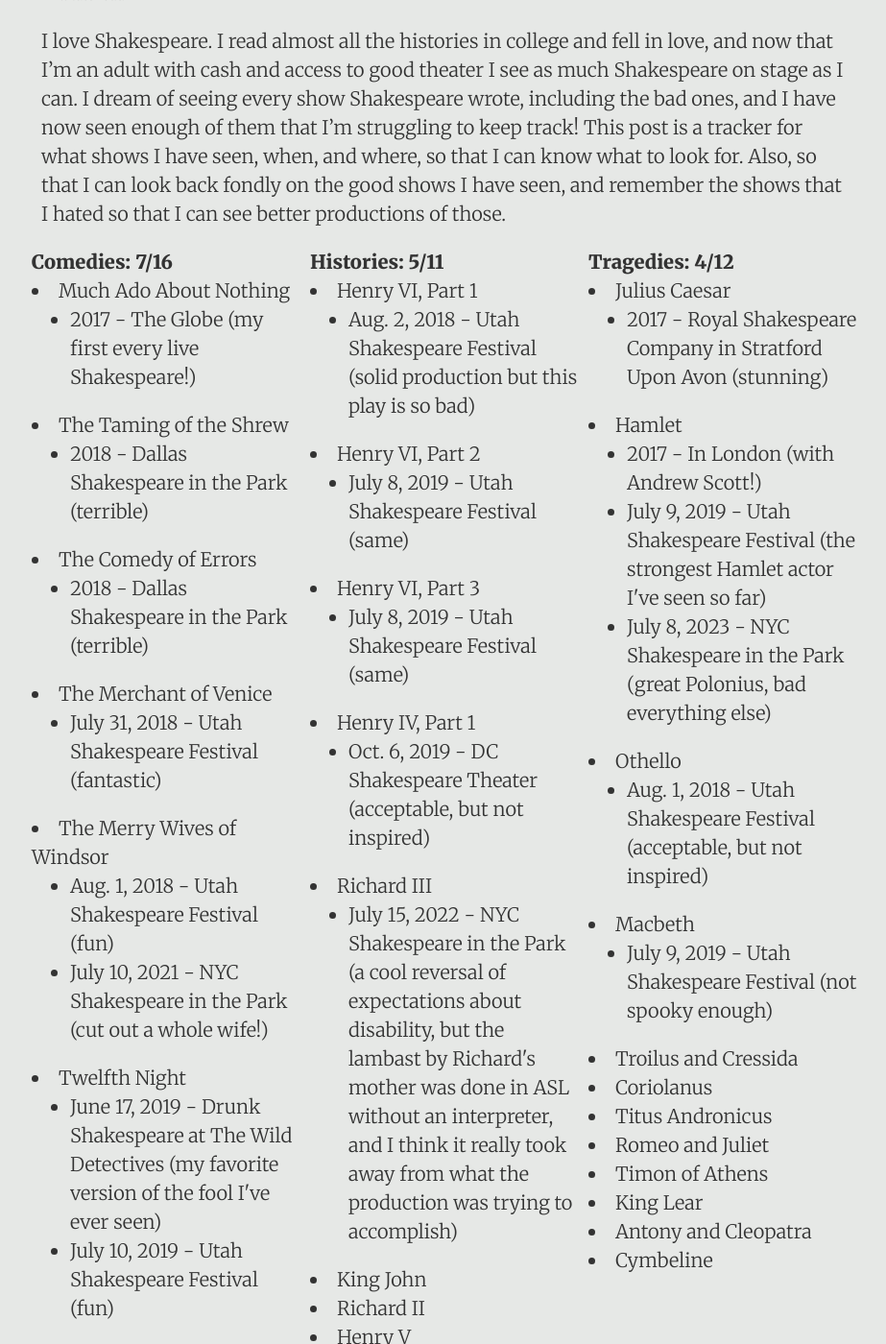
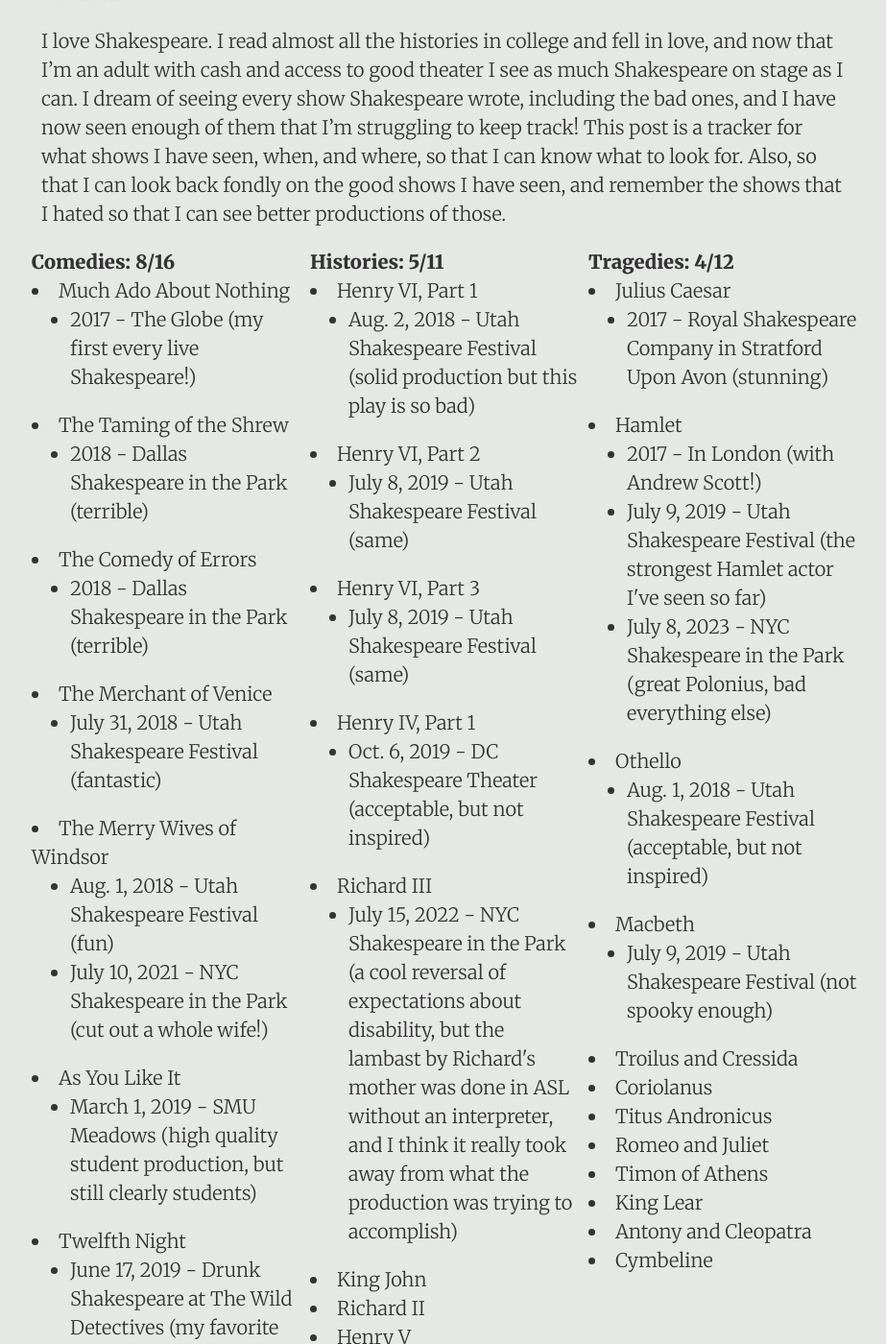
Before and after one commit to DestinyRoseMurphy/DestinyRoseMurphy.github.io, a Jekyll site: the page built from _posts/2024-02-20-Shakespeare.md, in a window 1280 px wide and 1400 px high, scrolled down 355 px. Shown: the whole window at 96% size, without its empty margins (177-1100 px from the left). Built offline with Jekyll 4.4.1, drawn with Linux system fonts in a browser that asks for light colours; some of the changed text lies outside the part shown.

Commit message:
As you like it!

```diff
--- a/_posts/2024-02-20-Shakespeare.md
+++ b/_posts/2024-02-20-Shakespeare.md
@@ -30,7 +30,7 @@ I love Shakespeare. I read almost all the histories in college and fell in love,
 
 <div class="row">
   <div class="col">
-			<p style="margin-bottom: 0; font-weight: bold;">Comedies: 7/16</p>
+			<p style="margin-bottom: 0; font-weight: bold;">Comedies: 8/16</p>
 			<li>Much Ado About Nothing</li>
 				<ul>
   				<li>2017 - The Globe (my first every live Shakespeare!)</li>
@@ -52,6 +52,10 @@ I love Shakespeare. I read almost all the histories in college and fell in love,
   				<li>Aug. 1, 2018 - Utah Shakespeare Festival (fun)</li>
   				<li>July 10, 2021 - NYC Shakespeare in the Park (cut out a whole wife!)</li>
 				</ul>
+			<li>As You Like It</li>
+				<ul>
+  				<li>March 1, 2019 - SMU Meadows (high quality student production, but still clearly students)</li>
+				</ul>
 			<li>Twelfth Night</li>
 				<ul>
   				<li>June 17, 2019 - Drunk Shakespeare at The Wild Detectives (my favorite version of the fool I've ever seen)</li>
```
Also changed, not shown: other parts of _posts/2024-02-20-Shakespeare.md (+0 -1 lines).
